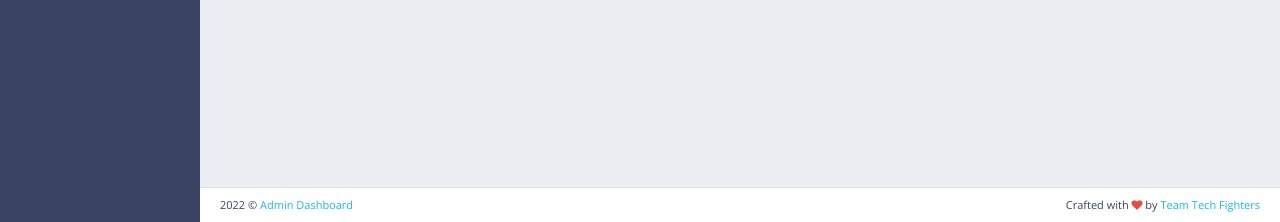
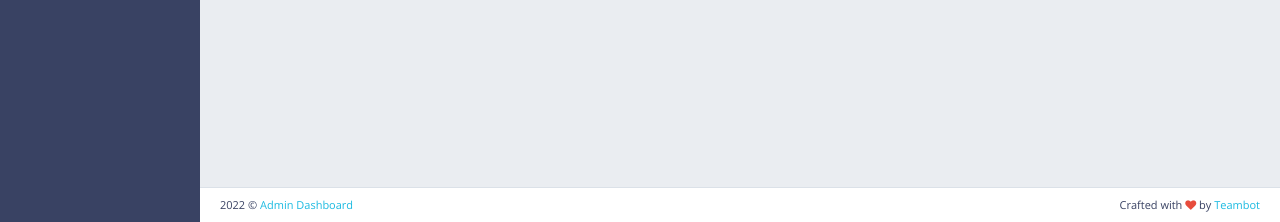
Before and after one commit to shahed-swe/covid-detection, a Django app: page /doctor/ in a window 1280 px wide. Shown: the part 578-800 px from the top of the page. Run offline with Django 3.2, Linux system fonts and the light colour scheme; data comes from the database, SQL or seed files in the repository; some libraries are stand-ins or nearby versions.

Commit message:
Update doctorbase.html

```diff
--- a/main/templates/doctorbase.html
+++ b/main/templates/doctorbase.html
@@ -131,7 +131,7 @@
                 <!-- Footer -->
                 <footer class="clearfix">
                     <div class="pull-right">
-                        Crafted with <i class="fa fa-heart text-danger"></i> by <a href="http://facebook.com/shahed.talukder32" target="_blank">Team Tech Fighters</a>
+                        Crafted with <i class="fa fa-heart text-danger"></i> by <a href="http://facebook.com/shahed.talukder32" target="_blank">Teambot</a>
                     </div>
                     <div class="pull-left">
                         <span><script>document.write(new Date().getFullYear())</script></span> &copy; <a href="#" target="_blank">Admin Dashboard</a>
```
